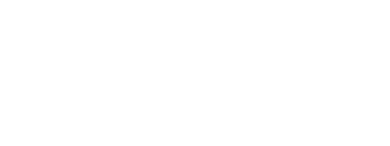
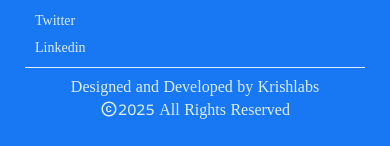
Before and after one commit to yadaramsrikanth/rti-express, a React (Create React App) app: page / in a window 390 px wide. Shown: the part 2872-3018 px from the top of the page. Before the commit the page ends 2611 px from the top, so only its background shows below. Built offline with nearby package versions, Linux system fonts and the light colour scheme.

Commit message:
copy-right-responsive-added

```diff
--- a/src/components/Footer/index.css
+++ b/src/components/Footer/index.css
@@ -5,6 +5,7 @@
     display: flex;
 
     justify-content: space-evenly;
+    flex-wrap: wrap;
 }
 .website-info-in-footer{
     width: 30%;
@@ -35,5 +36,49 @@
     text-decoration: none;
 }
 .company-container{
- width: 22%;
+ width: 23%;
+
 }
+.horizontal-line{
+    background-color: #DDEEFF;
+    height: 1px;
+    border: none;
+}
+.copy-right-container{
+    display: flex;
+    flex-direction: row;
+    align-items: center;
+    justify-content: space-evenly;
+    color: #DDEEFF;
+    margin-top: 10px;
+}
+.copy-right-container p{
+    margin-left: 15px;
+    margin-right: 10px;
+
+}
+.copy-right-logo-text{
+    display: flex;
+    flex-direction: row;
+    align-items: center;
+}
+.copy-righ-icon{
+    margin-bottom: 6px;
+}
+@media (max-width:600px) {
+    .company-container{
+        width:100%;
+    }
+    .website-info-in-footer{
+        width: 100%;
+    }
+    .copy-right-container p{
+    margin-left: 0px;
+    margin-right: 0px;
+
+}
+.copy-right-container{
+    display: flex;
+    flex-direction: column;
+}
+}
--- a/src/components/Footer/index.js
+++ b/src/components/Footer/index.js
@@ -1,4 +1,5 @@
 import { Link } from "react-router-dom"
+import { MdCopyright } from "react-icons/md";
 import "./index.css"
 const logoImageUrl="https://res.cloudinary.com/dqdx0yz2t/image/upload/v1752644036/IMG-20250715-WA0002_xrwuem.jpg"
 
@@ -42,7 +43,11 @@
     <p>Twitter</p>
     <p>Linkedin</p>
 </div>
-
+<hr className="horizontal-line"/>
+<div className="copy-right-container">
+  <p>Designed and Developed by Krishlabs</p>
+  <p className="copy-right-logo-text"><MdCopyright size={18} className="copy-righ-icon"/> 2025 All Rights Reserved</p>
+</div>
     </div>
 }
 
```
